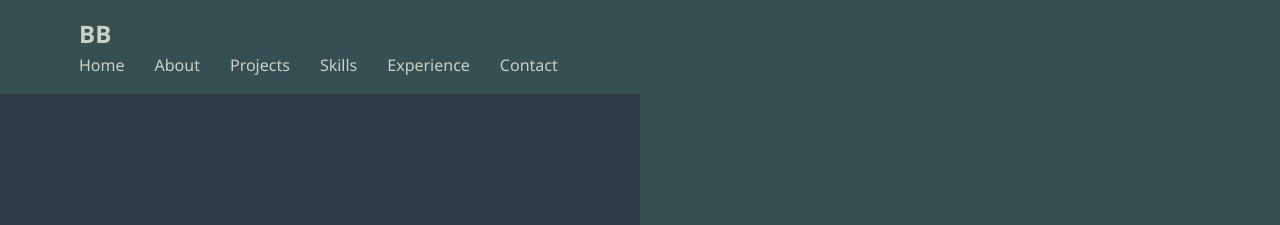
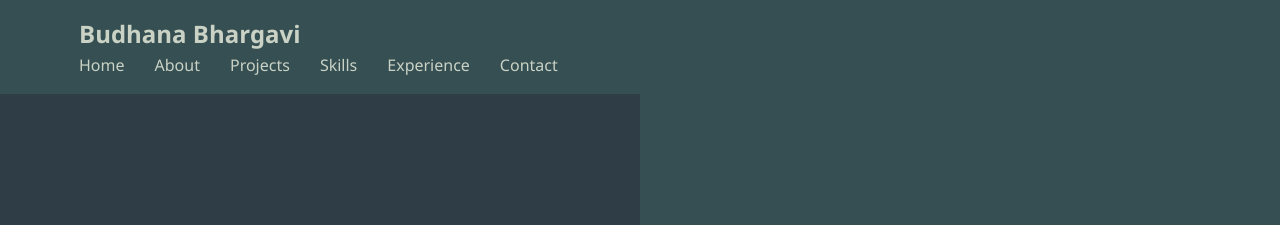
Before and after one commit to bhargavi2890/portfolio_bhargavi, a plain HTML site: page index.html in a window 1280 px wide. Shown: the top 225 px of the page. Drawn offline with nearby package versions, Linux system fonts and the light colour scheme.

Commit message:
Update index.html

```diff
--- a/index.html
+++ b/index.html
@@ -12,7 +12,7 @@
     <!-- Navigation -->
     <nav id="navbar">
         <div class="container">
-            <a href="#" class="logo">BB</a>
+            <a href="#" class="logo">Budhana Bhargavi</a>
             <ul class="nav-links">
                 <li><a href="#home">Home</a></li>
                 <li><a href="#about">About</a></li>
```
